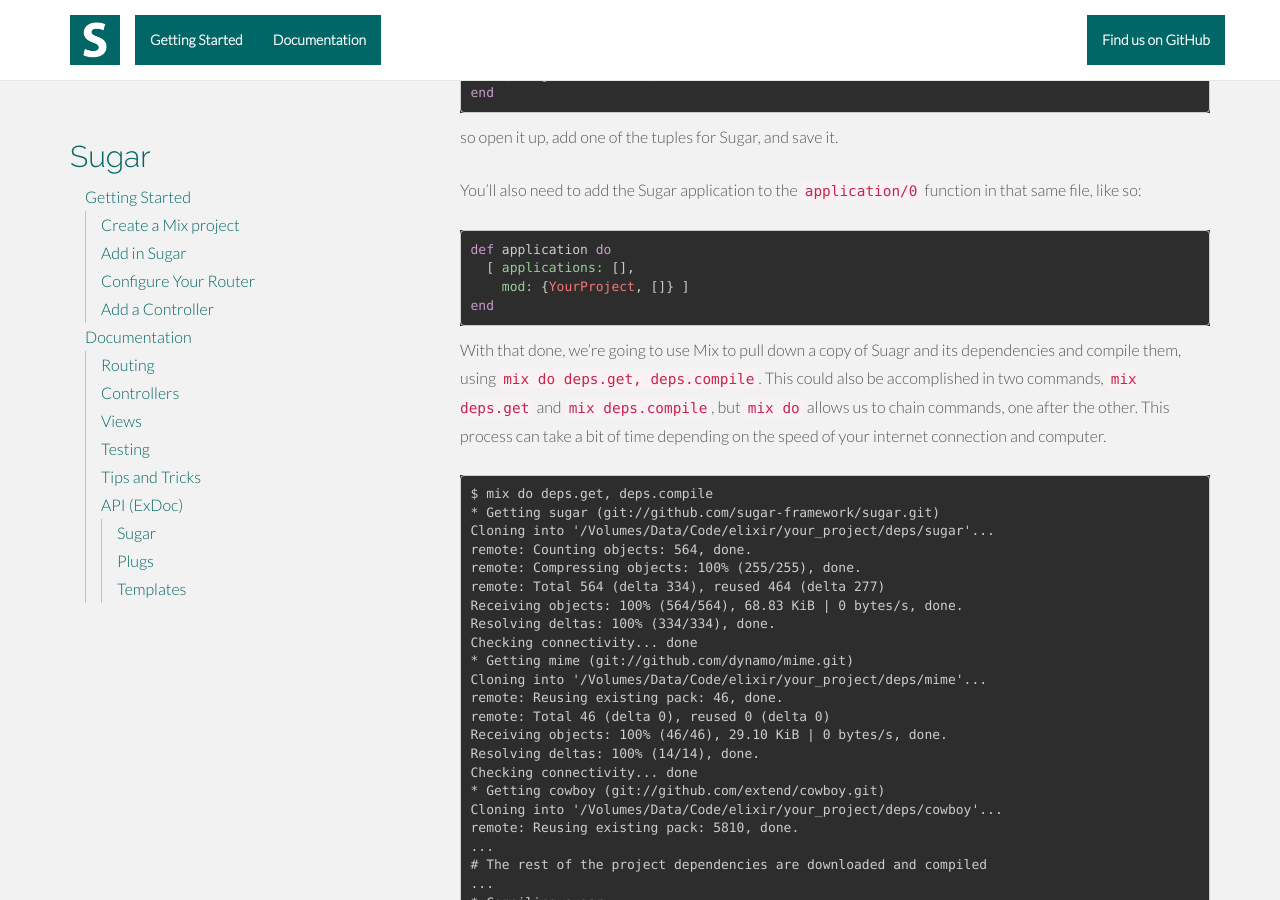
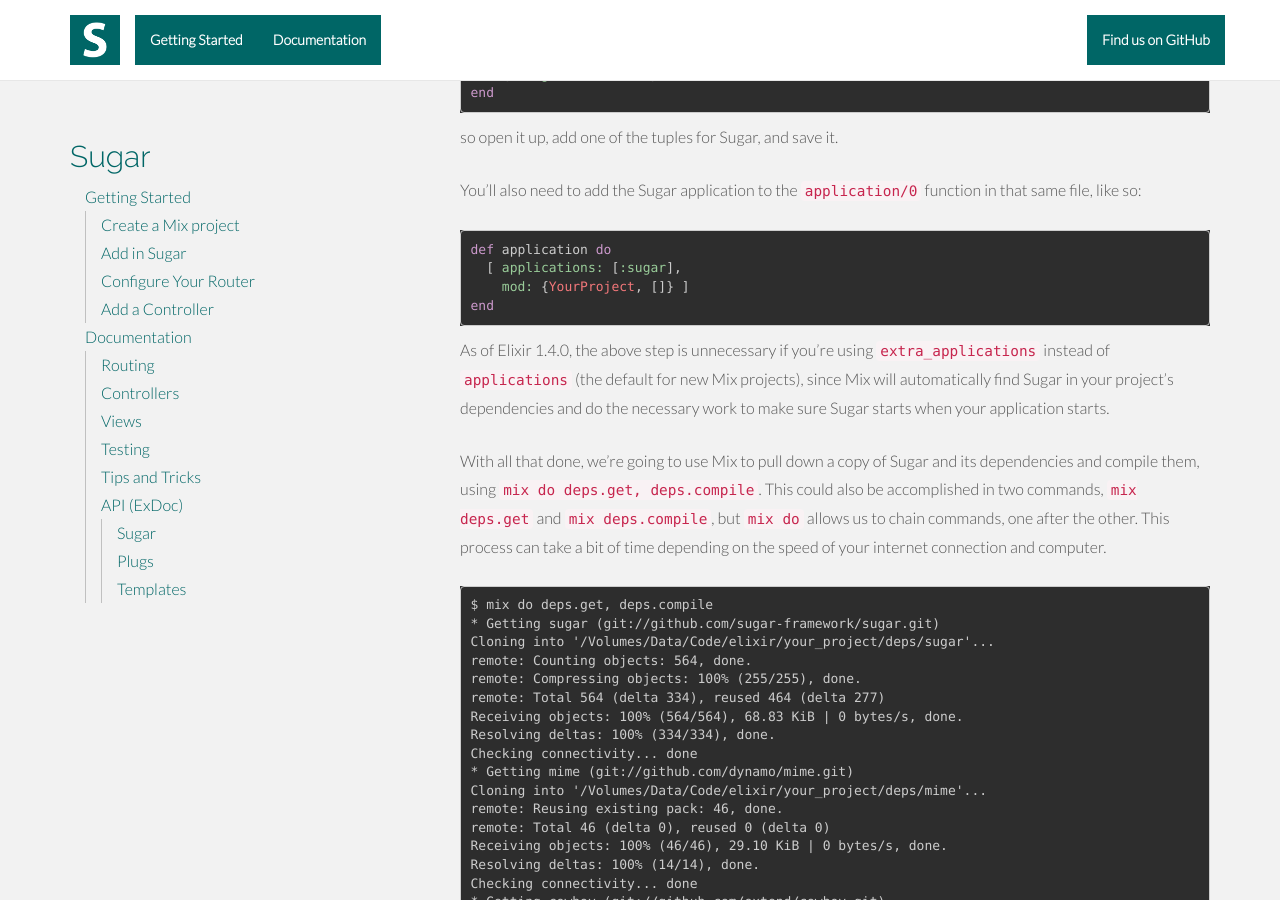
Before and after one commit to sugar-framework/sugar-framework.github.io, a Jekyll site: the page built from _posts/2014-02-15-geting-started-index.md, in a window 1280 px wide and 900 px high, scrolled down 1524 px. Built offline with Jekyll 4.4.1, drawn with Linux system fonts in a browser that asks for light colours; nearby versions of some CDN libraries; Markdown is read by kramdown in place of the engine named in the settings.

Commit message:
Partial revert and assorted cleanups
- Revert change to example `application` specification
- Add note re: Elixir 1.4.x and `extra_applications`
- Fix a typo

````diff
--- a/_posts/2014-02-15-geting-started-index.md
+++ b/_posts/2014-02-15-geting-started-index.md
@@ -74,12 +74,14 @@ You'll also need to add the Sugar application to the `application/0` function in
 
 ```elixir
 def application do
-  [ applications: [],
+  [ applications: [:sugar],
     mod: {YourProject, []} ]
 end
 ```
 
-With that done, we're going to use Mix to pull down a copy of Suagr and its dependencies and compile them, using `mix do deps.get, deps.compile`. This could also be accomplished in two commands, `mix deps.get` and `mix deps.compile`, but `mix do` allows us to chain commands, one after the other. This process can take a bit of time depending on the speed of your internet connection and computer.
+As of Elixir 1.4.0, the above step is unnecessary if you're using `extra_applications` instead of `applications` (the default for new Mix projects), since Mix will automatically find Sugar in your project's dependencies and do the necessary work to make sure Sugar starts when your application starts.
+
+With all that done, we're going to use Mix to pull down a copy of Sugar and its dependencies and compile them, using `mix do deps.get, deps.compile`. This could also be accomplished in two commands, `mix deps.get` and `mix deps.compile`, but `mix do` allows us to chain commands, one after the other. This process can take a bit of time depending on the speed of your internet connection and computer.
 
 ```
 $ mix do deps.get, deps.compile
````
